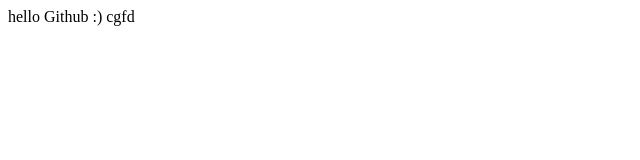
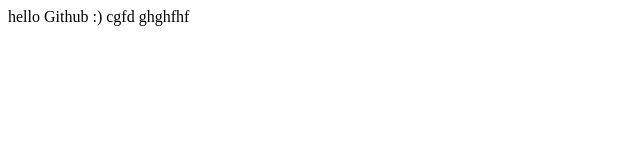
Before and after one commit to AlinaPiskunova/Piskunova, a plain HTML site: page index.html in a window 1280 px wide. Shown: the full height of the page, 0-640 px from the left. Drawn offline with Linux system fonts and the light colour scheme.

Commit message:
Added HTML file

```diff
--- a/index.html
+++ b/index.html
@@ -7,5 +7,6 @@
 <body>
 hello Github :)
 cgfd
+ghghfhf
 </body>
 </html>
```
